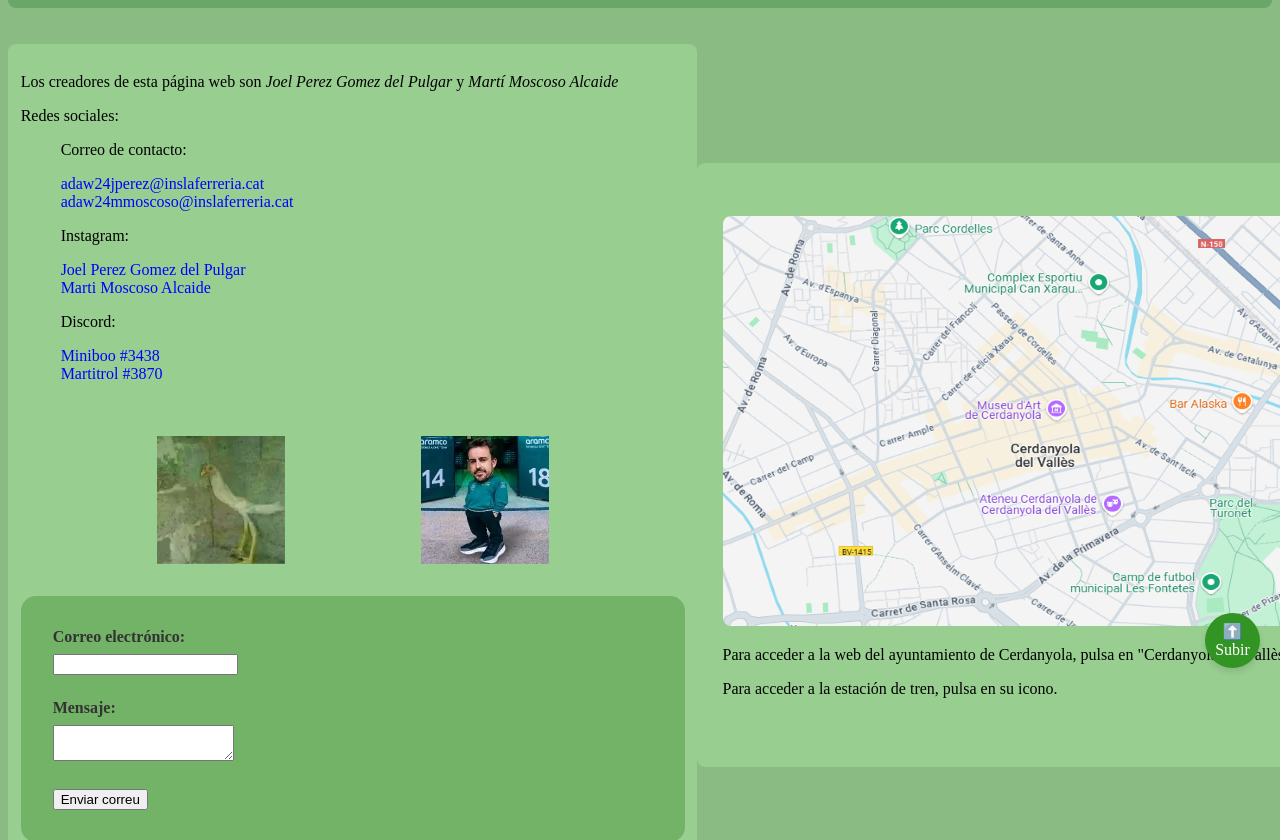
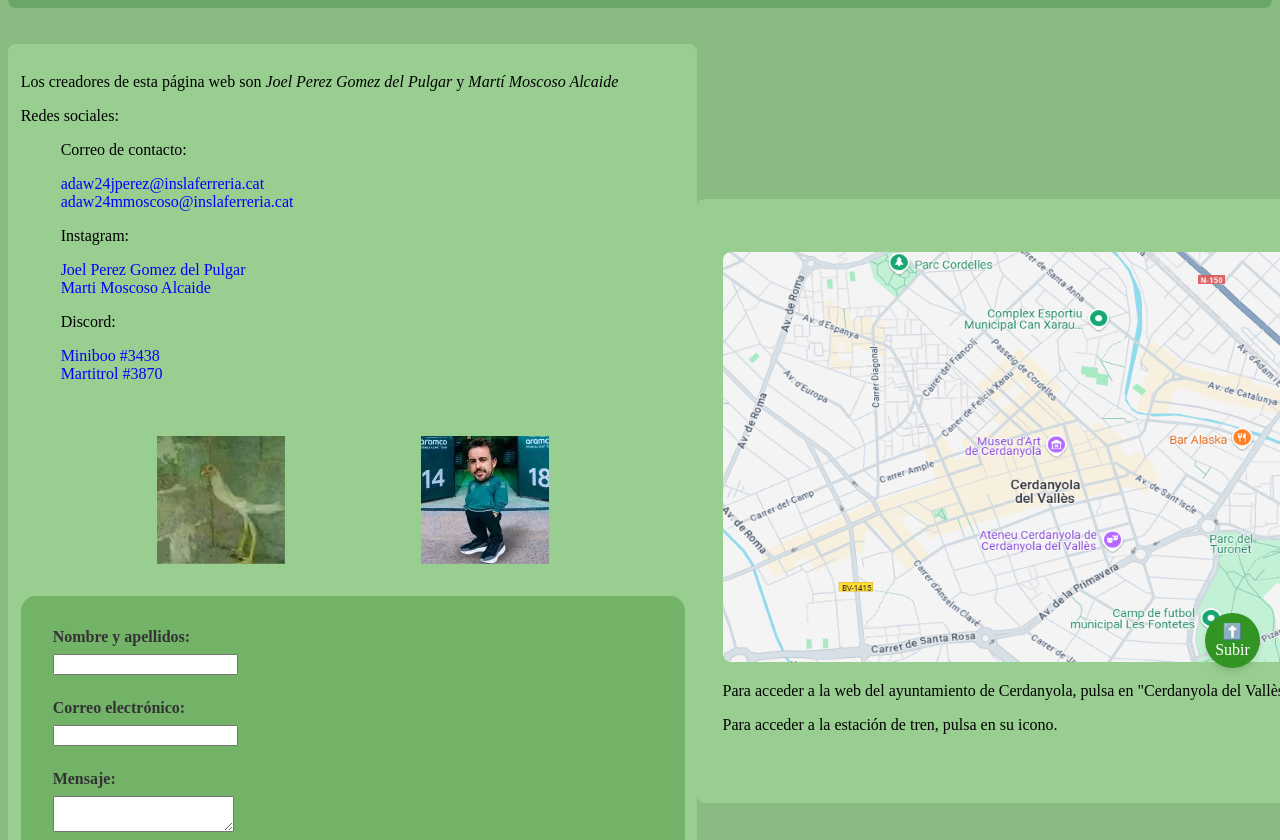
Before and after one commit to Miniboojr/P-gina-Web-Reciclaje, a plain HTML site: page Contactos y redes sociales.html in a window 1280 px wide. Shown: the part 112-952 px from the top of the page. Drawn offline with Linux system fonts and the light colour scheme.

Commit message:
Update Contactos y redes sociales.html

```diff
--- a/Contactos y redes sociales.html
+++ b/Contactos y redes sociales.html
@@ -50,6 +50,10 @@
             </div>
             <form class="form-container">
                 <div class="form-group">
+                    <label for="name">Nombre y apellidos:</label>
+                    <input type="text" id="text" name="text" required>
+                </div>
+                <div class="form-group">
                     <label for="email">Correo electrónico:</label>
                     <input type="email" id="email" name="email" required>
                 </div>
```
